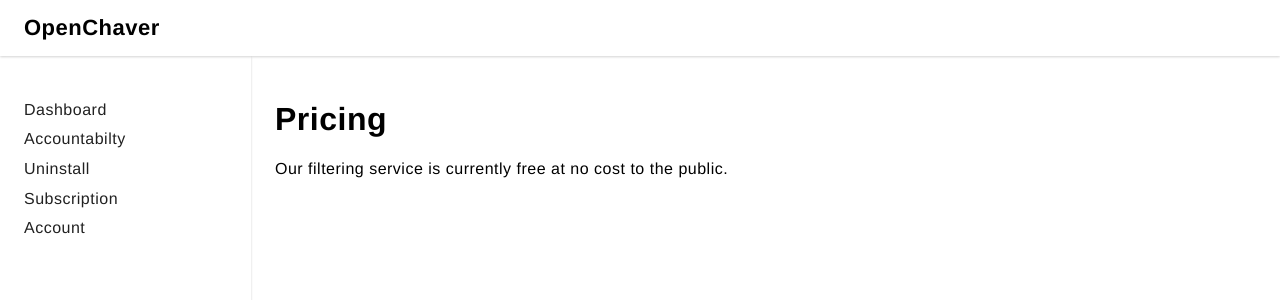
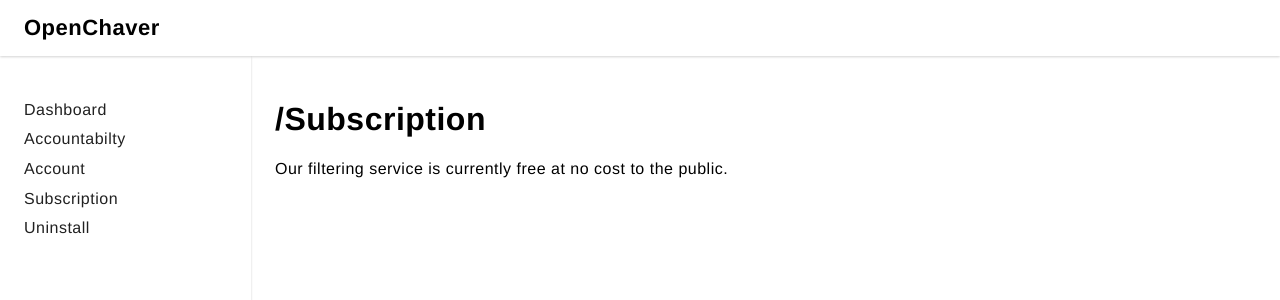
Before and after one commit to dickermoshe/OpenChaver-Server, a SvelteKit app in the folder frontend/: page /subscription in a window 1280 px wide. Shown: the top 300 px of the page. Built offline with nearby package versions, Linux system fonts and the light colour scheme.

Commit message:
Trying to allow direct paths to work

```diff
--- a/frontend/src/routes/+layout.svelte
+++ b/frontend/src/routes/+layout.svelte
@@ -1,10 +1,9 @@
 <script lang="ts">
+	import { page } from '$app/stores'
 	import '../app.css'
 	import Header from '../lib/Header.svelte'
 
-	// export const prerender = true
-
-	const routes = ['dashboard', 'accountabilty', 'uninstall', 'subscription', 'account']
+	const routes = ['dashboard', 'accountabilty', 'account', 'subscription', 'uninstall']
 </script>
 
 <Header />
@@ -14,7 +13,7 @@
 		<ul>
 			{#each routes as route}
 				<li>
-					<a href={route} sveltekit:prefetch>{route}</a>
+					<a href={route} data-sveltekit-prefetch>{route}</a>
 				</li>
 			{/each}
 		</ul>
@@ -22,13 +21,9 @@
 </aside>
 
 <main>
-	<!-- <div class="crumbs">
-		<ol>
-			<li>
-				<a href="/console">Console</a>
-			</li>
-		</ol>
-	</div> -->
+	{#if $page.routeId}
+		<h1>{$page.routeId}</h1>
+	{/if}
 
 	<slot />
 </main>
@@ -57,4 +52,7 @@
 		color: var(--default-color);
 		text-decoration: none;
 	}
+	main h1::first-letter {
+		text-transform: capitalize;
+	}
 </style>
--- a/frontend/src/routes/subscription/+page.svelte
+++ b/frontend/src/routes/subscription/+page.svelte
@@ -1,2 +1 @@
-<h1>Pricing</h1>
 <p>Our filtering service is currently free at no cost to the public.</p>
--- a/frontend/svelte.config.js
+++ b/frontend/svelte.config.js
@@ -9,8 +9,9 @@
 
 	kit: {
 		adapter: adapter({
-			fallback: 'index.html'
-		})
+			fallback: '200.html'
+		}),
+		trailingSlash: 'always'
 	}
 }
 
```
